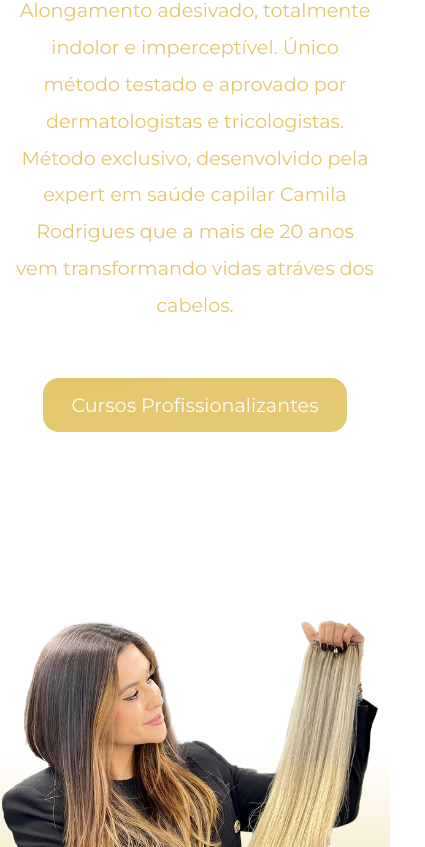
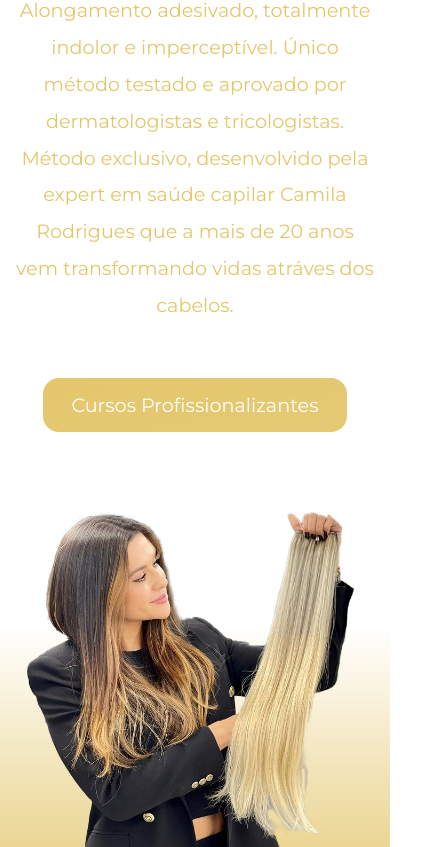
Before and after one commit to freddev7/o-meu-salao-site, a React (Create React App) app: page / in a window 390 px wide. Shown: the part 1906-2753 px from the top of the page, 425 px wide, since content can reach past the window. Built offline with nearby package versions, Linux system fonts and the light colour scheme.

Commit message:
responsive carousel

```diff
--- a/src/components/Navbar/styles.css
+++ b/src/components/Navbar/styles.css
@@ -98,10 +98,10 @@ nav a img {
         align-items: flex-start;
         justify-content: flex-start;
         position: fixed;
-        top: -520px;
-        right: 120px;
+        top: 120px;
+        right: -330px;
         width: 300px;
-        height: 420px;
+        height: 100vh;
         background-image: linear-gradient(330deg,#e4c66a -3.21%,#fff  26%);
         box-shadow: 0 40px 60px rgba(0, 0, 0, 0.1);
         padding: 40px 0 0 10px;
--- a/src/pages/Home/Home.js
+++ b/src/pages/Home/Home.js
@@ -74,8 +74,8 @@ function Home() {
                         </div>
                     </div>
                 </div>
-                <div className='container_img' data-aos="fade-left">
-                    <div className='photo'>
+                <div className='container_img'>
+                    <div className='photo' data-aos="fade-left">
                         <img src={photo} alt='photoa' />
                     </div>
                 </div>
--- a/src/pages/Home/styles.css
+++ b/src/pages/Home/styles.css
@@ -75,7 +75,7 @@
     display: flex;
     align-items: center;
     gap: 6rem;
-    padding: 5rem 2rem 0rem 6rem;
+    padding: 0rem 2rem 0rem 6rem;
     background-image: linear-gradient(to top, #e4c66a, #fff 25%);
 }
 
@@ -503,7 +503,7 @@
 
 .footer_icon i {
     font-size: 4rem;
-    color:#e4c66a;
+    color: #e4c66a;
 }
 
 .footer_icon img {
@@ -672,7 +672,6 @@
     }
 }
 
-
 @media (max-width: 428px) {
     .home {
         padding: 0;
@@ -691,6 +690,7 @@
         padding: 0rem 1rem 0rem 1rem;
         line-height: 3rem;
     }
+
     .home_block_text p {
         margin-top: 1rem;
         line-height: 2rem;
@@ -714,7 +714,7 @@
     .second_container {
         flex-direction: column-reverse;
         text-align: center;
-        gap: 6rem;
+        gap: 0rem;
         padding: 5rem 0rem 0rem 0rem;
     }
 
@@ -731,12 +731,11 @@
     }
 
     .second_container_img {
-        padding: 0;
+        padding: 0rem;
     }
 
     .second_container_img img {
-        max-width: 36rem;
-        max-height: 36rem;
+        max-width: 400px;
     }
 
     .title_container {
@@ -746,7 +745,12 @@
 
     .list_box {
         gap: 2rem;
-        padding: 1rem 0rem 0rem 3.3rem;
+        background-color: #e4c66a;
+        display: flex;
+        flex-direction: column;
+        padding: 0rem 0rem 0rem 0rem;
+        justify-content: center;
+        align-items: center;
     }
 
     .item_list {
@@ -816,7 +820,7 @@
     }
 
     .container_imgft img {
-        max-width: 22rem;
+        max-width: 20rem;
     }
 
     .home_signature_container {
@@ -876,7 +880,7 @@
 
     .carousel_block {
         max-width: 90vw;
-        padding: 0rem 0rem 0rem 1rem;
+        padding: 0rem 0rem 0rem 0.8rem;
     }
 
     .carousel_block .carousel .item_carousel {
@@ -1034,7 +1038,6 @@
 
     .container_imgft img {
         max-width: 20rem;
-        max-height: 40rem;
     }
 
     .home_signature_container {
```
